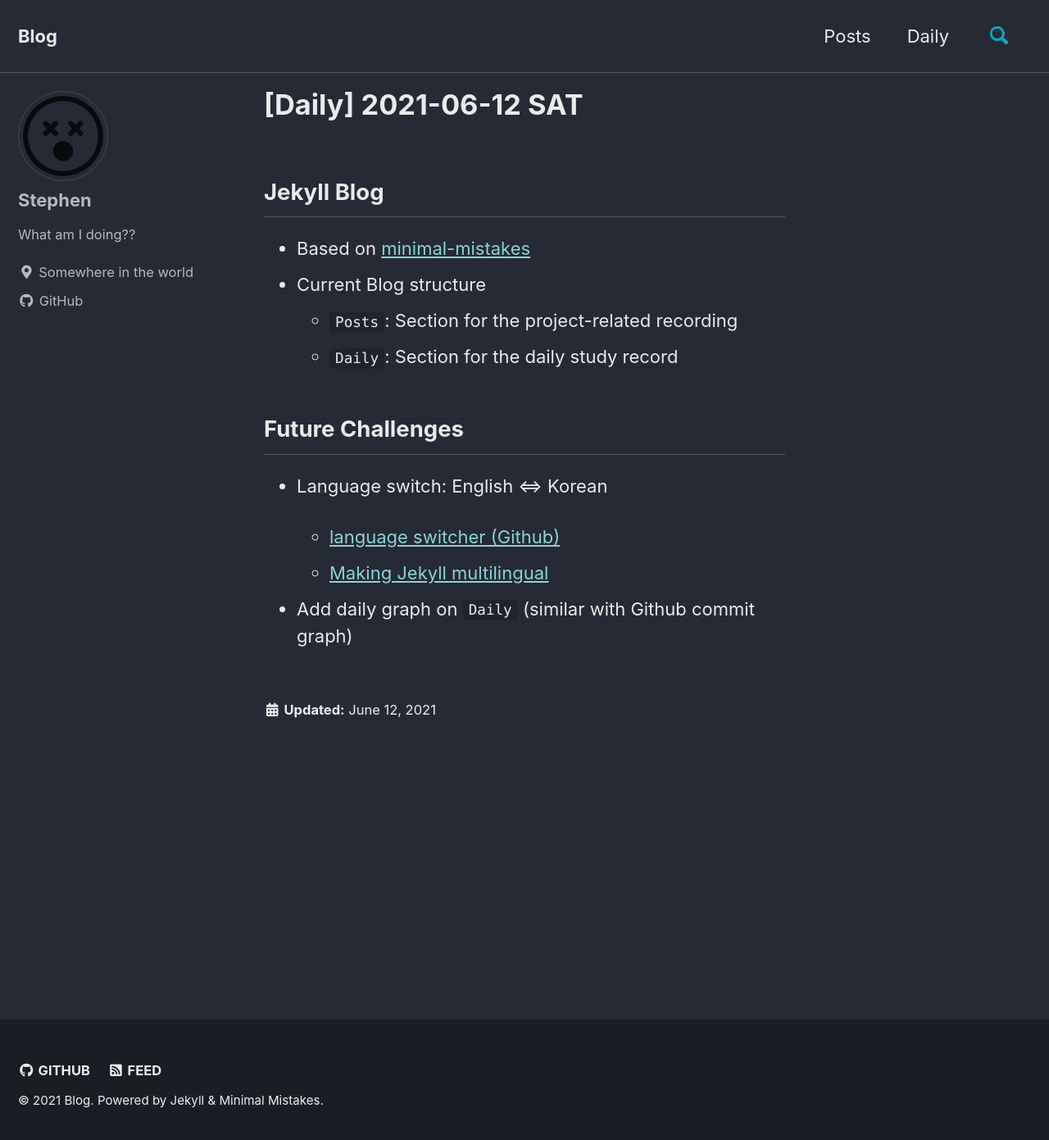
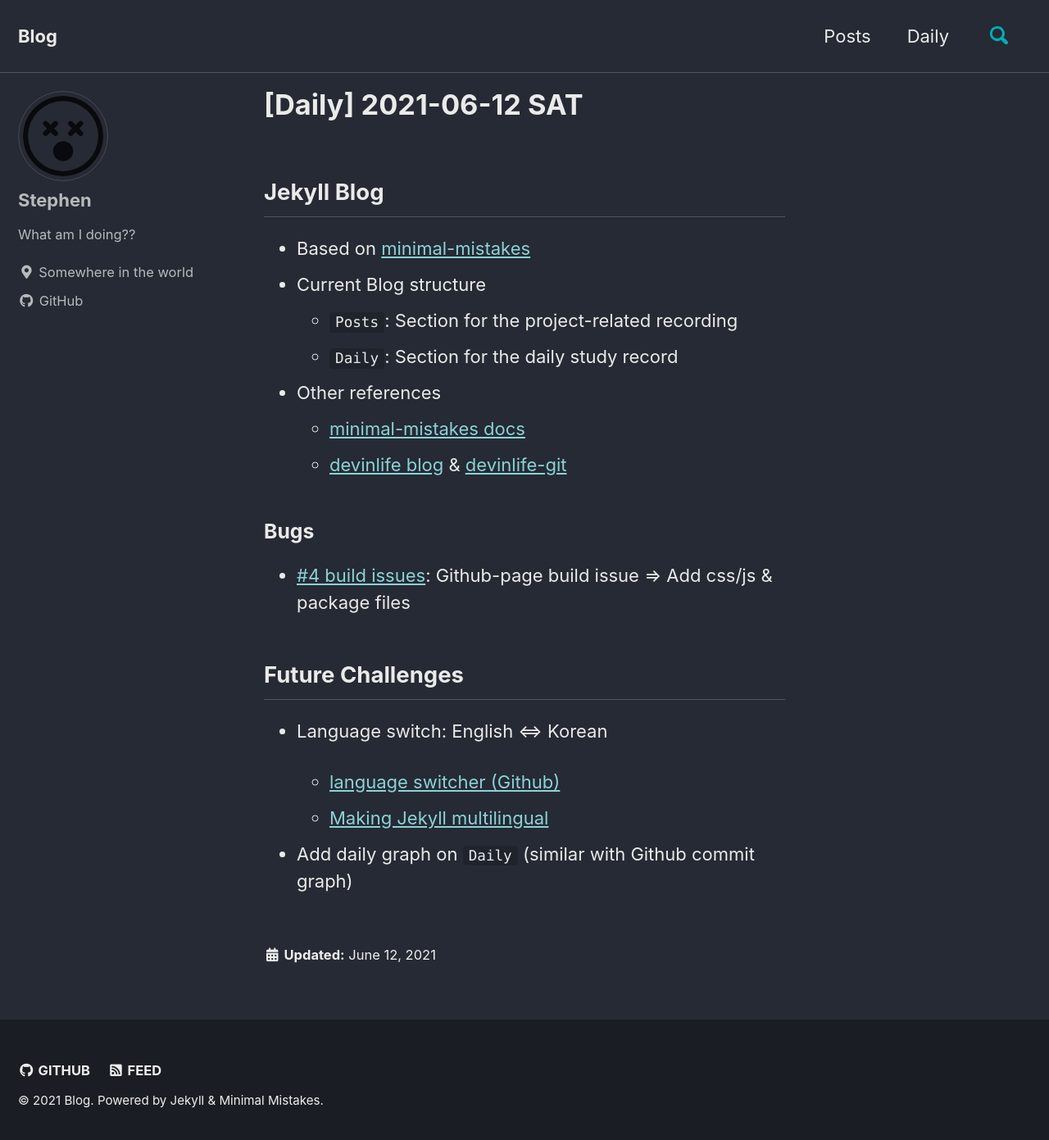
Before and after one commit to 1317Stephen/1317Stephen.github.io, a Jekyll site: the page built from _daily/2021-06-12.markdown, in a window 1280 px wide and 1399 px high. Shown: the top 1391 px of the window at 82% size. Built offline with Jekyll 4.4.1, drawn with Linux system fonts in a browser that asks for light colours; cached includes are drawn as plain includes.

Commit message:
[Daily] 2021-06-13

```diff
--- a/_daily/2021-06-12.markdown
+++ b/_daily/2021-06-12.markdown
@@ -14,6 +14,13 @@
 - Current Blog structure
   - `Posts`: Section for the project-related recording
   - `Daily`: Section for the daily study record
+- Other references
+  - [minimal-mistakes docs][minimal-mistakes docs]
+  - [devinlife blog][devinlife blog] & [devinlife-git][devinlife-git]
+
+### Bugs
+
+- [#4 build issues][#4 build issues]: Github-page build issue ⇒ Add css/js & package files
 
 ## Future Challenges
 
@@ -37,3 +44,7 @@
 [minimal-mistakes]: https://github.com/mmistakes/minimal-mistakes
 [language switcher (github)]: https://github.com/mmistakes/minimal-mistakes/issues/612
 [making jekyll multilingual]: https://sylvaindurand.org/making-jekyll-multilingual/
+[minimal-mistakes docs]: https://mmistakes.github.io/minimal-mistakes/docs/quick-start-guide/
+[devinlife blog]: https://devinlife.com/categories/
+[devinlife-git]: https://github.com/devinlife/devinlife.github.io
+[#4 build issues]: https://github.com/1317Stephen/1317Stephen.github.io/issues/4
```
Also changed, not shown: 4 other files.
